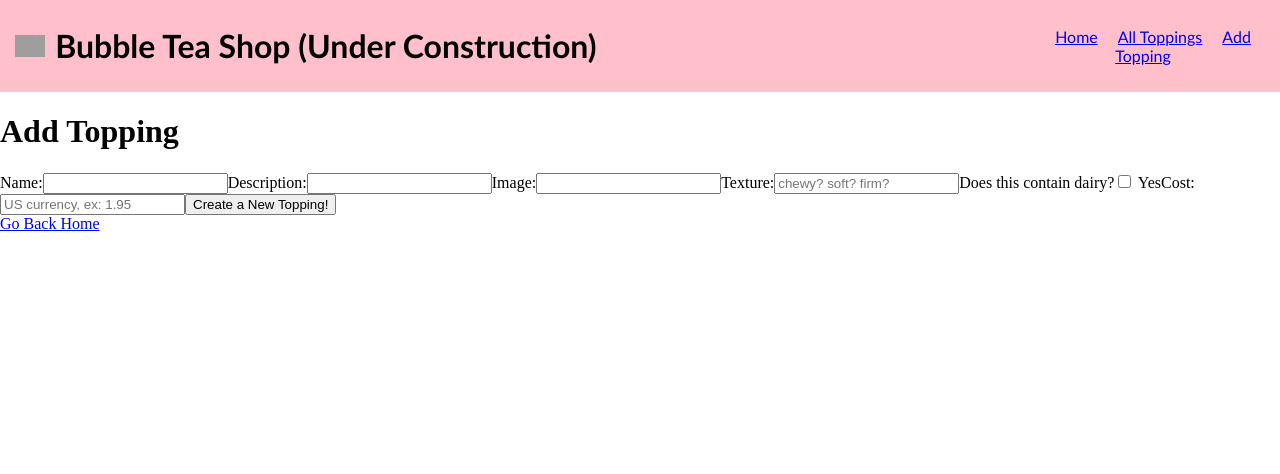
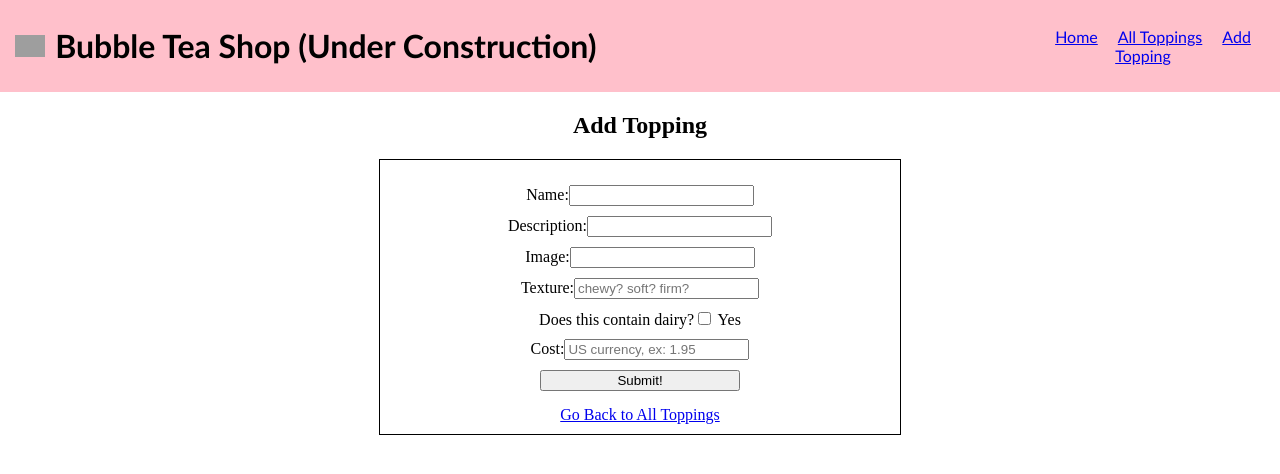
Before and after one commit to katherinemtam/bubble-tea-fe, a React app: page /toppings/add in a window 1280 px wide. Shown: the top 474 px of the page. Built offline with nearby package versions, Linux system fonts and the light colour scheme; grey boxes are pictures that could not be loaded.

Commit message:
CSS - detail page, form, add page, edit page, topping list

```diff
--- /dev/null
+++ b/src/components/details/ToppingDetails.css
@@ -0,0 +1,23 @@
+.ToppingDetails {
+  display: flex;
+  flex-direction: column;
+  justify-content: center;
+  align-items: center;
+
+  text-align: center;
+}
+
+.ToppingDetails img {
+  height: 400px;
+
+}
+
+.ToppingDetails nav {
+  display: flex;
+  flex-direction: column;
+  justify-content: center;
+  align-items: center;
+  width: 200px;
+
+  text-align: center;
+}
--- a/src/components/details/ToppingDetails.jsx
+++ b/src/components/details/ToppingDetails.jsx
@@ -3,8 +3,9 @@ import { useHistory, useParams } from 'react-router-dom';
 import { useTopping } from '../state/topping';
 import { Link } from 'react-router-dom';
 import { deleteTopping } from '../services/toppingCRUD';
+import styles from './ToppingDetails.css';
 
-const DetailPage = () => {
+const ToppingDetails = () => {
   const history = useHistory();
   const { id } = useParams();
   let topping = useTopping(id);
@@ -36,7 +37,7 @@ const DetailPage = () => {
 
   if(!topping) return <h1>Loading...</h1>;
   return (
-    <figure>
+    <figure className={styles.ToppingDetails}>
       <h1>{topping.name}</h1>
       <img src={topping.image} alt={topping.name}/>
       <figcaption>
@@ -45,11 +46,13 @@ const DetailPage = () => {
         <p>Has Dairy: {hasDairy}</p>
         <p>Cost: {cost}</p>
       </figcaption>
-      <Link to ={`/toppings/${topping.id}/edit`}>Edit Topping</Link>
-      <button onClick={handleClick}>Delete Topping</button>
-      <Link to="/">Go Back Home</Link>
+      <nav>
+        <Link to ={`/toppings/${topping.id}/edit`}>Edit Topping</Link>
+        <button onClick={handleClick}>Delete Topping</button>
+        <Link to="/toppings">Go Back to All Toppings</Link>
+      </nav>
     </figure>
   );
 };
 
-export default DetailPage;
+export default ToppingDetails;
--- /dev/null
+++ b/src/components/forms/AddToppings.css
@@ -0,0 +1,6 @@
+.AddToppings {
+  display: flex;
+  flex-direction: column;
+  justify-content: center;
+  align-items: center;
+}
--- a/src/components/forms/AddToppings.jsx
+++ b/src/components/forms/AddToppings.jsx
@@ -2,6 +2,7 @@ import React, { useState } from 'react';
 import { useHistory } from 'react-router-dom';
 import { addTopping } from '../services/toppingCRUD';
 import ToppingForm from './ToppingForm';
+import styles from './AddToppings.css';
 
 const AddTopping = () => {
   const history = useHistory();
@@ -54,10 +55,10 @@ const AddTopping = () => {
   };
 
   return (
-    <>
+    <section className={styles.AddToppings}>
       <h1>Add Topping</h1>
       <ToppingForm {...topping} onChange={handleChange} onSubmit={handleSubmit} onCheck={handleCheck}/>
-    </>
+    </section>
   );
 };
 
--- /dev/null
+++ b/src/components/forms/EditToppings.css
@@ -0,0 +1,6 @@
+.EditToppings {
+  display: flex;
+  flex-direction: column;
+  justify-content: center;
+  align-items: center;
+}
--- /dev/null
+++ b/src/components/forms/ToppingForm.css
@@ -0,0 +1,21 @@
+.ToppingForm{
+  border: 1px solid black;
+  width: 500px;
+  padding: 10px;
+  text-align: center;
+}
+
+.ToppingForm form {
+  display: flex;
+  flex-direction: column;
+  padding: 10px;
+}
+
+.ToppingForm button {
+  width: 200px;
+  margin: 5px;
+}
+
+.ToppingForm label {
+  margin: 5px;
+}
--- a/src/components/forms/ToppingForm.jsx
+++ b/src/components/forms/ToppingForm.jsx
@@ -1,10 +1,11 @@
 import React from 'react';
 import { Link } from 'react-router-dom';
 import PropTypes from 'prop-types';
+import styles from './ToppingForm.css';
 
-const ToppingForm = ({ name, description, image, texture, hasDairy, cost, onChange, onSubmit, onCheck }) => {
+const ToppingForm = ({ name, description, image, texture, hasDairy, cost, onChange, onCheck, onSubmit }) => {
   return (
-    <>
+    <section className={styles.ToppingForm}>
       <form onSubmit={onSubmit}>
         <label>
         Name:
@@ -70,10 +71,12 @@ const ToppingForm = ({ name, description, image, texture, hasDairy, cost, onChan
           />
         </label>
 
-        <button>Create a New Topping!</button>
+        <div>
+          <button>Submit!</button>
+        </div>
       </form>
-      <Link to="/">Go Back Home</Link>
-    </>
+      <Link to="/toppings">Go Back to All Toppings</Link>
+    </section>
   );
 };
 
@@ -84,7 +87,8 @@ ToppingForm.propTypes = {
   texture: PropTypes.string,
   hasDairy: PropTypes.bool,
   cost: PropTypes.number,
-  onChange: PropTypes.func.isRequired,
+  onChange: PropTypes.func,
+  onCheck: PropTypes.func,
   onSubmit: PropTypes.func.isRequired,
 };
 
--- /dev/null
+++ b/src/components/toppings/ToppingsList.css
@@ -0,0 +1,30 @@
+.ToppingsList {
+  text-align: center;
+}
+
+.ToppingsList ul {
+  display: flex;
+  flex-wrap: wrap;
+  justify-content: center;
+  align-items: center;
+
+  list-style: none;
+}
+
+.ToppingsList li {
+  margin: 10px;
+  padding: 50px;
+  width: 10rem;
+
+  border: 1px black solid;
+  border-radius: 20px;
+
+  text-align: center;
+}
+
+.ToppingsList img {
+  width: 10rem;
+  height: 10rem;
+  border-radius: 50%;
+  object-fit: cover;
+}
--- a/src/components/toppings/ToppingsList.jsx
+++ b/src/components/toppings/ToppingsList.jsx
@@ -2,6 +2,7 @@ import React from 'react';
 import { useToppings } from '../state/topping';
 import { Link } from 'react-router-dom';
 import Topping from './Toppings';
+import styles from './ToppingsList.css';
 
 const ToppingsList = () => {
   const { loading, toppings } = useToppings();
@@ -16,11 +17,10 @@ const ToppingsList = () => {
 
   if(loading) return <h1>Loading...</h1>;
   return (
-    <>
-      <h1>Toppings</h1>
-      <Link to="/toppings/add">Add New Topping</Link>
+    <section className={styles.ToppingsList}>
+      <h1>All Toppings</h1>
       <ul>{toppingElements}</ul>
-    </>
+    </section>
   );
 };
 
```
